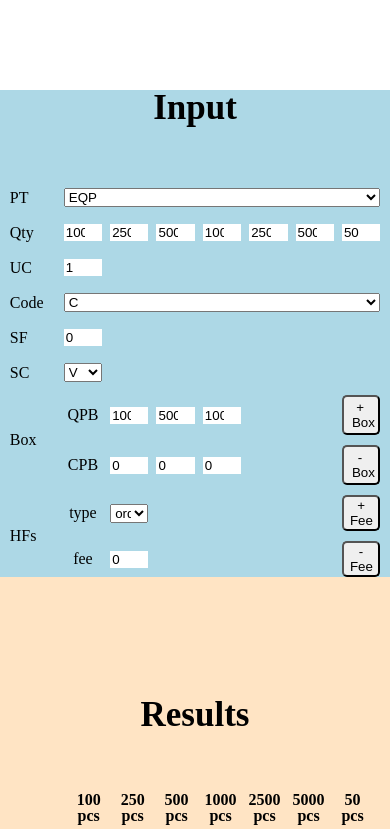
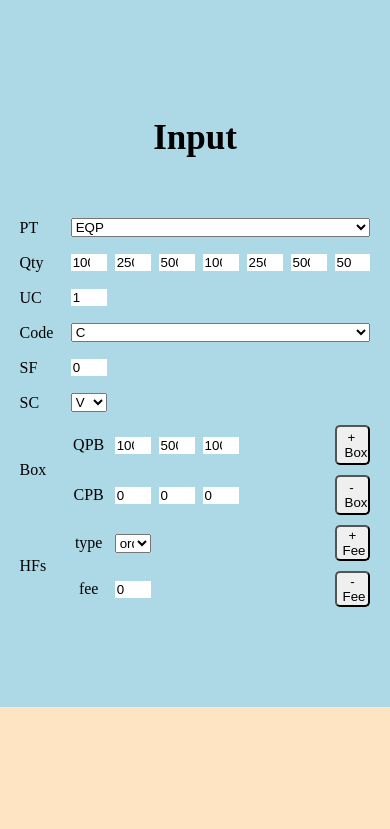
Before and after one commit to webdev-dave/bizzbuzz-custom-calculator, a React (Create React App) app: page / in a window 390 px wide. Shown: the top 829 px of the page. Built offline with nearby package versions, Linux system fonts and the light colour scheme.

Commit message:
fix input padding

```diff
--- a/src/assets/styles/app.css
+++ b/src/assets/styles/app.css
@@ -22,7 +22,7 @@ h2 {
   font-size: 3.5rem;
   font-weight: 600;
   text-align: center;
-  margin: 9rem 0 6rem 0;
+  padding: 9rem 0 6rem 0;
 }
 
 h3 {
@@ -401,9 +401,6 @@ input[type=number]::-webkit-outer-spin-button {
 
 /* ------------------------------------------------------------------------ mobile grid styles */
 @media only screen and (max-width: 600px) {
-  #input-container {
-    padding: 0 2.5%;
-  }
 
   #input-grid, #results-grid, #additional-data-grid  {
     grid-template-columns: minmax(0px, 1.2fr) repeat(7, minmax(0px, 1fr));
```
